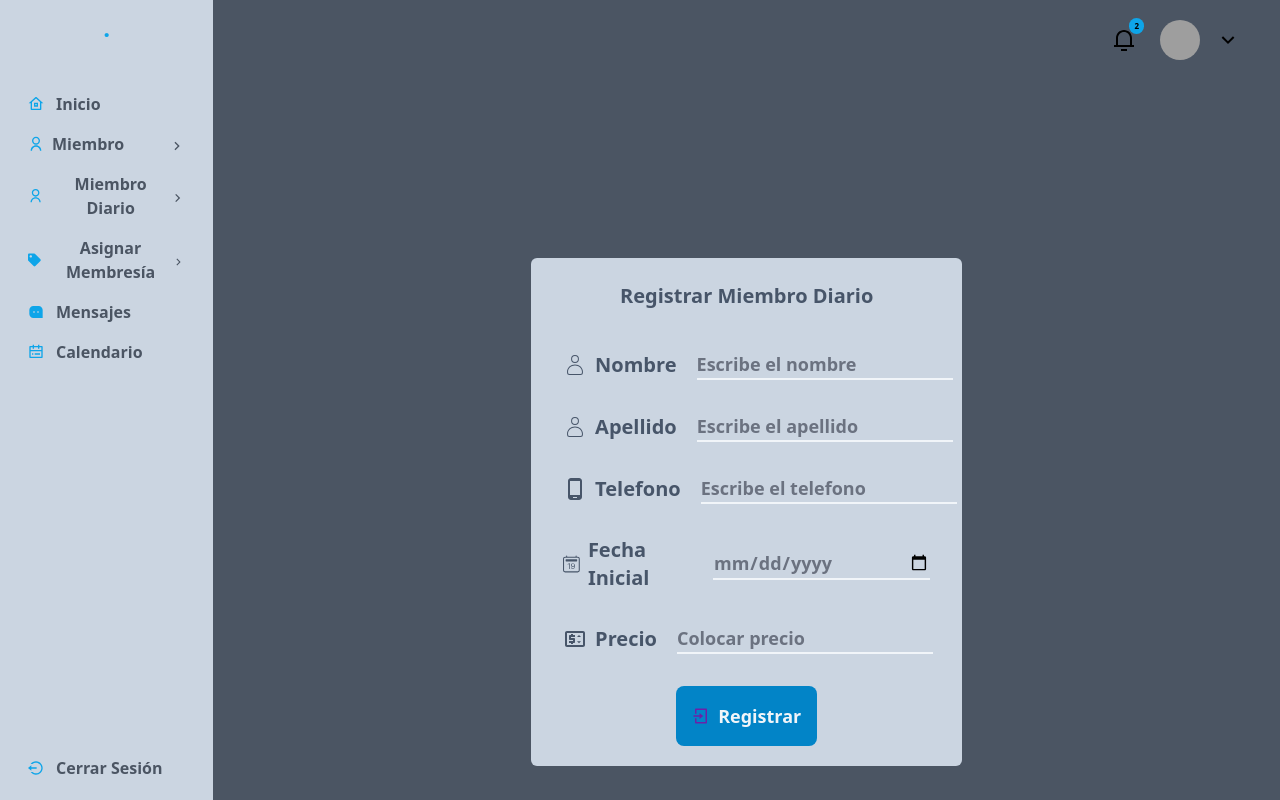
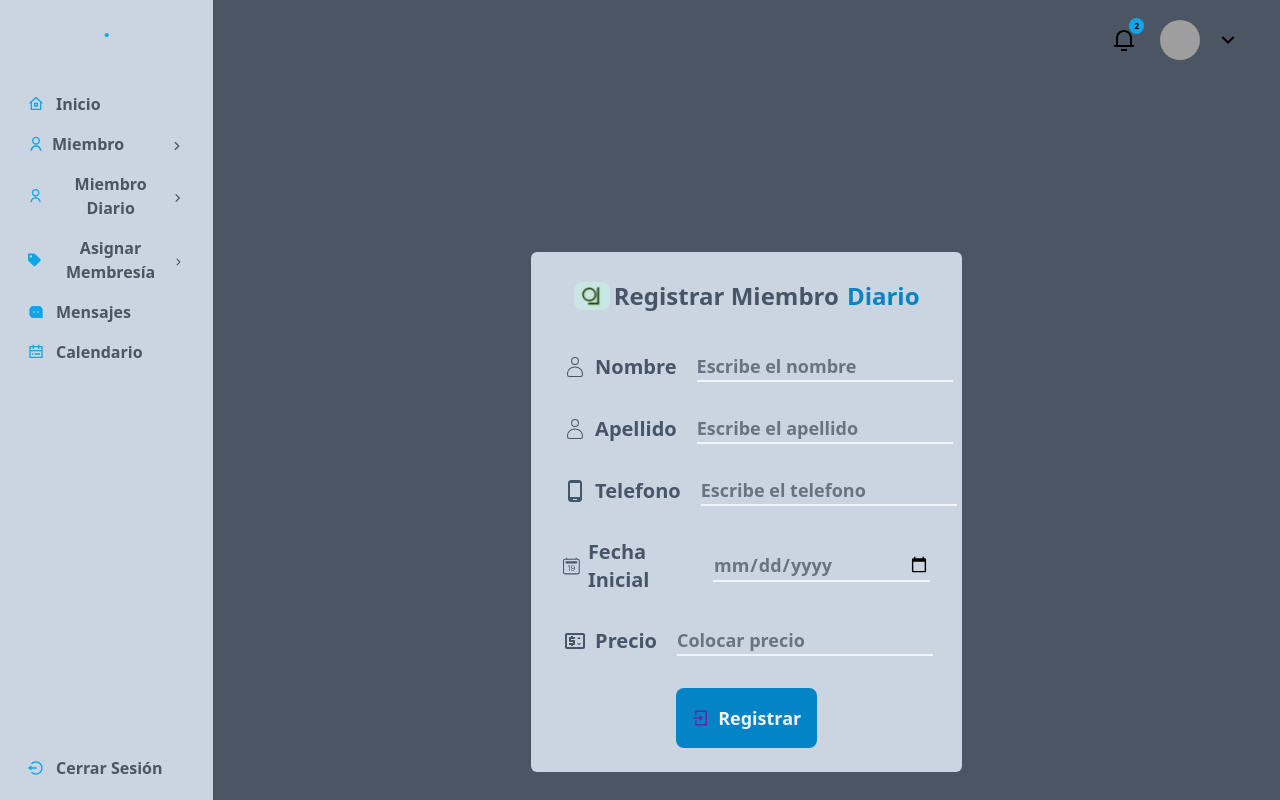
Before and after one commit to Olozano1194/GimnasioReactDjango, a React (Vite) app in the folder gimnasioReact/: page /dashboard/registrar-miembro-day in a window 1280 px wide. Built offline with nearby package versions, Linux system fonts and the light colour scheme; no server answers; sample sign-in values are in the browser's storage; grey boxes are pictures that could not be loaded.

Commit message:
Areglandole unos estilos y colocandole el logo personal a los formularios

```diff
--- a/gimnasioReact/src/pages/admin/asignadaMemberShips/AsignarMemberShipsForm.tsx
+++ b/gimnasioReact/src/pages/admin/asignadaMemberShips/AsignarMemberShipsForm.tsx
@@ -22,6 +22,8 @@ import { createAsignarMemberShips, updateAsignarMemberShips, getAsignarMemberShi
 import { Membresia } from '../../../model/memberShips.model';
 import { Miembro } from '../../../model/member.model';
 import { CreateAsignarMemberShipsDto } from '../../../model/dto/asignarMemberShips.dto';
+//img
+import Logo from '../../../../public/favicon-32x32.png';
 
 interface FormData {
     miembro: string;
@@ -130,9 +132,22 @@ const MemberShipsForm = () => {
 
     return (
         <main className="w-full min-h-screen flex flex-col justify-center items-center">
-            <form onSubmit={onSubmit} className="formRegister w-[85%] bg-slate-300 flex flex-col justify-center items-center text-slate-600 gap-6 p-3 rounded-md m-7 md:w-[55%] md:gap-8 lg:w-[47%] lg:px-8 xl:max-w-[43%]">
-                <h1 className="text-xl font-bold pt-3 pb-2 md:pt-3">{ params.id ? 'Actualizar la Asignación de Membresía' : 'Asignar Membresía' }</h1>
-
+            <form onSubmit={onSubmit} className="formRegister w-full bg-slate-300 flex flex-col justify-center items-center text-slate-600 gap-6 p-3 rounded-md m-7 md:w-[55%] md:gap-8 lg:w-[47%] lg:px-8 xl:max-w-[43%]">
+                <div className='w-full flex justify-center'>
+                    <h1 className="text-2xl font-bold flex justify-center items-center pb-2 md:pt-3 md:text-3xl"><img className='w-9 h-7 rounded-lg mr-1' src={Logo} alt="" />{
+                        params.id ? (
+                            <>
+                            Actualizar
+                            <span className='text-sky-600 pl-2'>Asignación</span>
+                            </>)
+                            : (
+                            <>
+                            Asignar
+                            <span className='text-sky-600 pl-2'>Membresía</span>
+                            </>
+                        )}
+                    </h1>
+                </div>
                 {/* Miembro */}
                 <Label htmlFor="Miembro"><span className='flex gap-2 items-center'><CiUser className='lg:text-2xl xl:text-xl' />Miembro</span><select className='w-64 bg-slate-300 border-solid border-b-2 border-slate-100 cursor-pointer outline-none text-dark text-lg placeholder:text-gray-500'
                 {...register('miembro',{
--- a/gimnasioReact/src/pages/admin/memberShips/MemberShipsForm.tsx
+++ b/gimnasioReact/src/pages/admin/memberShips/MemberShipsForm.tsx
@@ -15,6 +15,8 @@ import { Input, Label, Button } from '../../../components/ui/index';
 import { createMemberShips, updateMemberShips, getMemberShips } from '../../../api/memberShips.api';
 //Models
 import { Membresia } from '../../../model/memberShips.model';
+//img
+import Logo from '../../../../public/favicon-32x32.png';
 
 
 const MemberShipsForm = () => {
@@ -87,9 +89,22 @@ const MemberShipsForm = () => {
 
     return (
         <main className="w-full min-h-screen flex flex-col justify-center items-center">
-            <form onSubmit={onSubmit} className="formRegister w-[85%] bg-slate-300 flex flex-col justify-center items-center text-slate-600 gap-6 p-3 rounded-md m-7 md:w-[55%] md:gap-8 lg:w-[47%] lg:px-8 xl:max-w-[43%]">
-                <h1 className="text-xl font-bold pt-3 pb-2 md:pt-3">{ params.id ? 'Actualizar Membresía' : 'Registrar Membresía' }</h1>
-
+            <form onSubmit={onSubmit} className="formRegister w-full bg-slate-300 flex flex-col justify-center items-center text-slate-600 gap-6 p-4 rounded-md m-7 md:w-[55%] md:gap-8 lg:w-[47%] lg:px-8 xl:max-w-[43%]">
+                <div className='w-full flex justify-center'>
+                    <h1 className="text-2xl font-bold flex justify-center items-center pb-2 md:pt-3 md:text-3xl"><img className='w-9 h-7 rounded-lg mr-1' src={Logo} alt="" />{
+                        params.id ? (
+                            <>
+                            Actualizar
+                            <span className='text-sky-600 pl-2'>Membresía</span>
+                            </>)
+                            : (
+                            <>
+                            Registrar
+                            <span className='text-sky-600 pl-2'>Membresía</span>
+                            </>
+                        )}
+                    </h1>
+                </div>
                 {/* Name */}
                 <Label htmlFor="name"><span className='flex gap-2 items-center'><FaTag className='lg:text-2xl xl:text-xl' />Nombre del plan</span><select className='w-64 bg-slate-300 border-solid border-b-2 border-slate-100 cursor-pointer outline-none text-dark text-lg placeholder:text-gray-500'
                     {...register('name',{
--- a/gimnasioReact/src/pages/admin/registroPorDia/MemberFormDay.tsx
+++ b/gimnasioReact/src/pages/admin/registroPorDia/MemberFormDay.tsx
@@ -15,6 +15,8 @@ import { Input, Label, Button } from '../../../components/ui/index';
 import { createMemberDay, getMember, updateMember } from '../../../api/userGymDay.api';
 //Models
 import { MemberDay } from '../../../model/memberDay.model';
+//img
+import Logo from '../../../../public/favicon-32x32.png'
 
 
 const RegisterMiembroDay = () => {
@@ -108,9 +110,22 @@ const RegisterMiembroDay = () => {
 
     return (
         <main className="w-full min-h-screen flex flex-col justify-center items-center">
-            <form onSubmit={onSubmit} className="formRegister w-[85%] bg-slate-300 flex flex-col justify-center items-center text-slate-600 gap-6 p-3 rounded-md m-7 md:w-[55%] md:gap-8 lg:w-[47%] lg:px-8 xl:max-w-[43%]">
-                <h1 className="text-xl font-bold pt-3 pb-2 md:pt-3">{params.id ? 'Actualizar Miembro Diario' : 'Registrar Miembro Diario'}</h1>
-
+            <form onSubmit={onSubmit} className="formRegister w-full bg-slate-300 flex flex-col justify-center items-center text-slate-600 gap-6 p-4 rounded-md m-7 md:w-[55%] md:gap-8 lg:w-[47%] lg:px-8 xl:max-w-[43%]">
+                <div className='w-full flex justify-center'>
+                    <h1 className="text-xl font-bold flex justify-center items-center pb-2 md:pt-3 md:text-2xl"><img className='w-9 h-7 rounded-lg mr-1' src={Logo} alt="" />{
+                        params.id ? (
+                            <>
+                            Actualizar Miembro
+                            <span className='text-sky-600 pl-2'>Diario</span>
+                            </>)
+                            : (
+                            <>
+                            Registrar Miembro
+                            <span className='text-sky-600 pl-2'>Diario</span>
+                            </>
+                        )}
+                    </h1>
+                </div>
                 {/* Name */}
                 <Label htmlFor="name" ><span className='flex gap-2 items-center'><CiUser className='lg:text-2xl' />Nombre</span><Input type="text" placeholder='Escribe el nombre'
                 {...register('name',{
--- a/gimnasioReact/src/pages/admin/registroPorMes/MemberForm.tsx
+++ b/gimnasioReact/src/pages/admin/registroPorMes/MemberForm.tsx
@@ -16,6 +16,8 @@ import { Input, Label, Button } from '../../../components/ui/index';
 import { createMember, updateMember, getMember } from '../../../api/userGym.api';
 //Models
 import { Miembro } from "../../../model/member.model";
+//img
+import Logo from '../../../../public/favicon-32x32.png'
 
 
 const RegisterMiembro = () => {
@@ -116,9 +118,22 @@ const RegisterMiembro = () => {
 
     return (
         <main className="w-full min-h-screen flex flex-col justify-center items-center">
-            <form onSubmit={onSubmit} className="formRegister w-[85%] bg-slate-300 flex flex-col justify-center items-center text-slate-600 gap-6 p-3 rounded-md m-7 md:w-[55%] md:gap-8 lg:w-[47%] lg:px-8 xl:max-w-[43%]">
-                <h1 className="text-xl font-bold pt-3 pb-2 md:pt-3">{ params.id ? 'Actualizar Miembro' : 'Registrar Miembro' }</h1>
-
+            <form onSubmit={onSubmit} className="formRegister w-full bg-slate-300 flex flex-col justify-center items-center text-slate-600 gap-6 p-3 rounded-md m-7 md:w-[55%] md:gap-8 lg:w-[47%] lg:px-8 xl:max-w-[43%]">
+                <div className='w-full flex justify-center'>
+                    <h1 className="text-2xl font-bold flex justify-center items-center pb-2 md:pt-3 md:text-3xl"><img className='w-9 h-7 rounded-lg mr-1' src={Logo} alt="" />{
+                        params.id ? (
+                            <>
+                            Actualizar
+                            <span className='text-sky-600 pl-2'>Miembro</span>
+                            </>)
+                            : (
+                            <>
+                            Registrar
+                            <span className='text-sky-600 pl-2'>Miembro</span>
+                            </>
+                        )}
+                    </h1>
+                </div>
                 {/* Name */}
                 <Label htmlFor="name"><span className='flex gap-2 items-center'><CiUser className='lg:text-2xl' />Nombre</span><Input type="text" placeholder='Escribe el nombre'
                 {...register('name',{
--- a/gimnasioReact/src/pages/auth/Login.tsx
+++ b/gimnasioReact/src/pages/auth/Login.tsx
@@ -11,6 +11,8 @@ import { Input } from '../../components/ui/index';
 import { toast } from 'react-hot-toast';
 //Models
 import { LoginUserDto } from '../../model/dto/user.dto';
+//img
+import Logo from '../../../public/favicon-32x32.png';
 
 const Login = () => {
     const navigate = useNavigate();
@@ -62,11 +64,13 @@ const Login = () => {
     return (
         <main className="w-full h-screen flex flex-col justify-center items-center lg:justify-between lg:flex-row lg:pr-48">
             <div className="hidden w-full lg:block lg:w-1/2 h-full relative">
-                <img src="https://cdn.pixabay.com/photo/2020/08/05/15/25/gym-5465776_1280.png" alt="" className="w-full h-full object-fill rounded-md" />
+                <img src="https://cdn.pixabay.com/photo/2020/08/05/15/25/gym-5465776_1280.png" alt="Logo del gym" className="w-full h-full object-fill rounded-md" />
             </div>
 
-            <form onSubmit={onSubmit} className="w-[75%] bg-slate-300 flex flex-col justify-center items-center text-slate-600 gap-6 p-3 rounded-md md:w-[60%] md:gap-8 lg:w-[45%] xl:max-w-[30%]">
-                <h1 className="text-2xl font-bold pb-2 md:pt-3">Inicio de sesión</h1>
+            <form onSubmit={onSubmit} className="w-[90%] bg-slate-300 flex flex-col justify-center items-center text-slate-600 gap-6 p-4 rounded-md md:w-[56%] md:gap-8 lg:w-[45%] xl:max-w-[30%]">
+                <div className='w-full flex justify-center'>
+                    <h1 className="text-2xl font-bold flex justify-center items-center pb-2 md:pt-3 md:text-3xl"><img className='w-9 h-7 rounded-lg mr-1' src={Logo} alt="" />Inicio de<span className='text-sky-600 pl-2'>sesión</span></h1>
+                </div>
                 {/* email */}
                 <label className="flex gap-3 font-semibold md:gap-5" htmlFor="email">
                     <CiUser className='text-2xl text-gray-950' />
--- a/gimnasioReact/src/pages/auth/Register.tsx
+++ b/gimnasioReact/src/pages/auth/Register.tsx
@@ -10,6 +10,8 @@ import { Input, Label, Button } from '../../components/ui/index';
 import { CreateUsers } from "../../api/users.api";
 //Models
 import { User } from '../../model/user.model';
+//img
+import Logo from '../../../public/favicon-32x32.png';
 
 const Register = () => {
     const { register, handleSubmit, formState: {errors}, watch, reset } = useForm<User>();
@@ -56,8 +58,9 @@ const Register = () => {
         <main className="w-full min-h-screen flex flex-col justify-center items-center">
             {/* formulario */}
             <form onSubmit={onSubmit} className="formRegister w-[85%] bg-slate-300 flex flex-col justify-center items-center text-slate-600 gap-8 p-3 rounded-md m-7 md:w-[55%] md:gap-6 lg:w-[47%] lg:px-8 xl:max-w-[43%]">
-                <h1 className="text-2xl font-bold pb-4 md:pt-3">Registrarse</h1>
-
+                <div className='w-full flex justify-center'>
+                    <h1 className="text-2xl font-bold flex justify-center items-center pb-2 md:pt-3 md:text-3xl"><img className='w-9 h-7 rounded-lg mr-1' src={Logo} alt="" />Registrarse</h1>
+                </div>
                 {/* Name */}
                 <Label htmlFor="name"><span className='flex items-center'><RiUserLine className='lg:text-2xl xl:text-xl' />Nombre</span><Input type='text' placeholder='Escribe el nombre'
                 {...register('name',{
```
Also changed, not shown: gimnasioReact/public/favicon-32x32.png (added).
